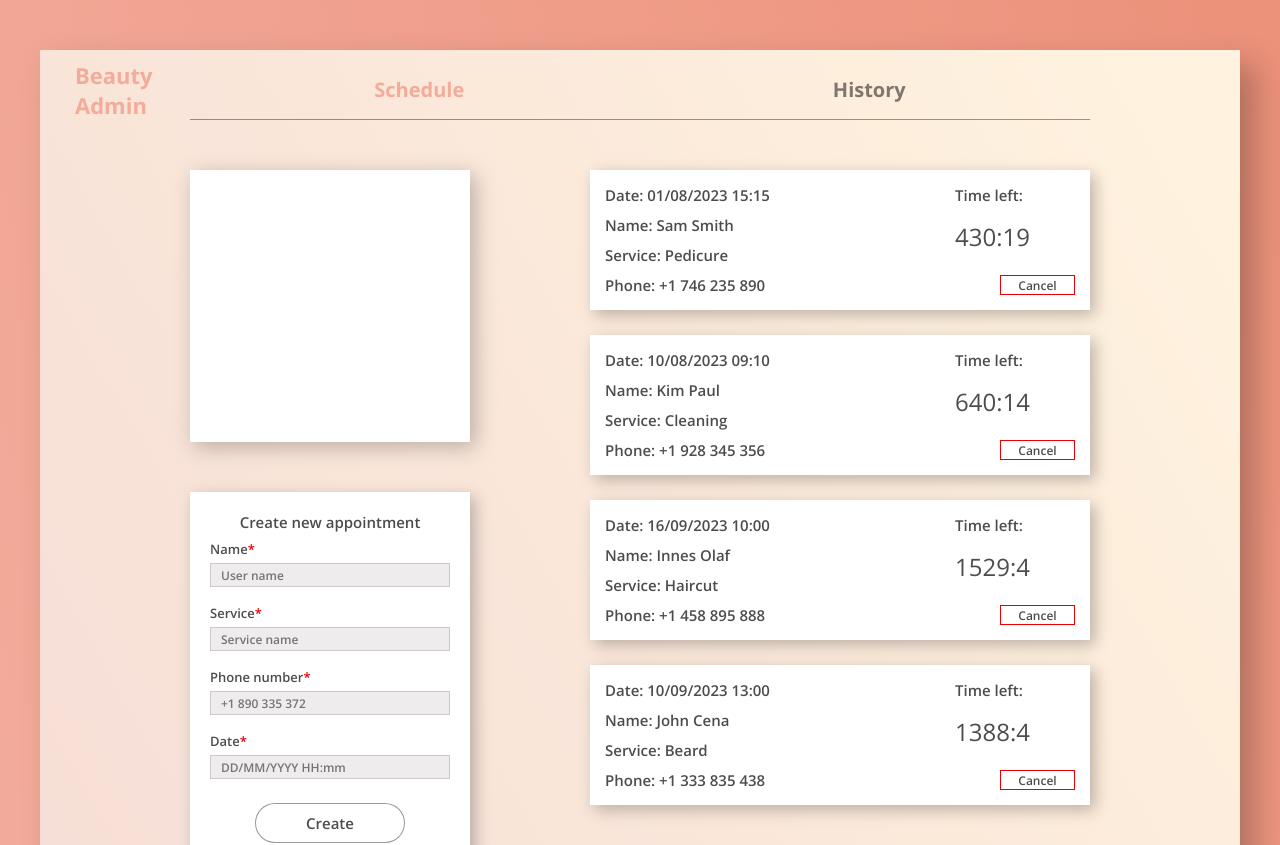
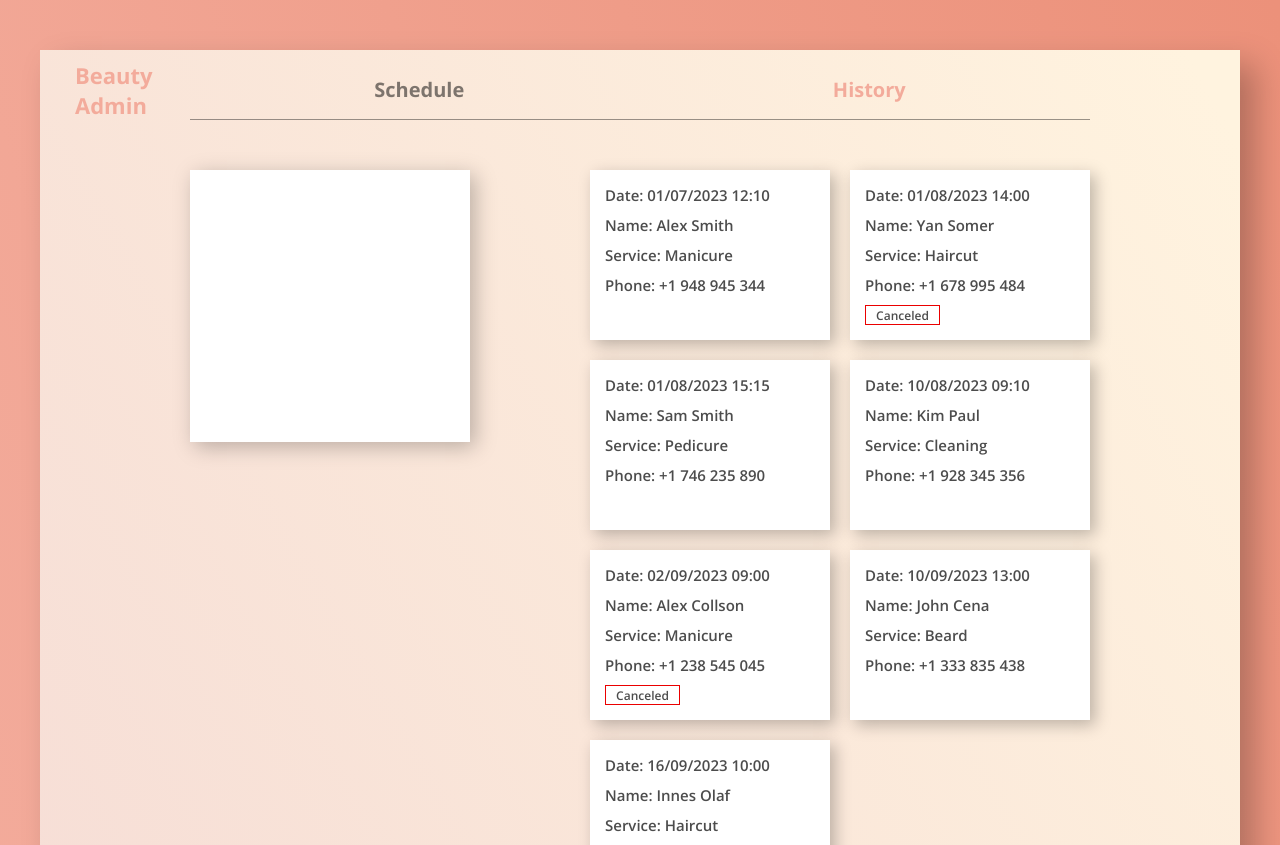
Before and after one commit to Sasha9805/beauty, a React (Create React App) app: page /history in a window 1280 px wide. Shown: the top 845 px of the page. Built offline with nearby package versions, Linux system fonts and the light colour scheme; data requests are answered from the project's data file.

Commit message:
Added routing and HistoryList

```diff
--- a/package.json
+++ b/package.json
@@ -16,6 +16,7 @@
 		"react": "^18.2.0",
 		"react-dom": "^18.2.0",
 		"react-hook-form": "^7.45.2",
+		"react-router-dom": "^6.14.2",
 		"react-scripts": "5.0.1",
 		"react-transition-group": "^4.4.5",
 		"typescript": "^4.9.5",
--- a/src/components/app/App.tsx
+++ b/src/components/app/App.tsx
@@ -1,20 +1,46 @@
+import { createBrowserRouter, RouterProvider, Outlet } from "react-router-dom";
+
 import Header from "../header/Header";
 import SchedulePage from "../../pages/schedule/SchedulePage";
-// import HistoryPage from "../../pages/history/HistoryPage";
-// import CancelModal from "../modal/CancelModal";
+import HistoryPage from "../../pages/history/HistoryPage";
+import PageNotFound from "../../pages/404/404";
 import AppointmentContextProvider from "../../context/appointments/AppointmentsContext";
 
 import "./app.scss";
 
+const router = createBrowserRouter([
+	{
+		path: "/",
+		element: <Root />,
+		errorElement: <PageNotFound />,
+		children: [
+			{
+				path: "/",
+				element: <SchedulePage />,
+			},
+			{
+				path: "/schedule",
+				element: <SchedulePage />,
+			},
+			{
+				path: "/history",
+				element: <HistoryPage />,
+			},
+		],
+	},
+]);
+
 function App() {
+	return <RouterProvider router={router} />;
+}
+
+function Root() {
 	return (
 		<main className="board">
 			<Header />
 			<AppointmentContextProvider>
-				<SchedulePage />
+				<Outlet />
 			</AppointmentContextProvider>
-			{/* <HistoryPage /> */}
-			{/* <CancelModal /> */}
 		</main>
 	);
 }
--- a/src/components/appointmentItem/AppointmentItem.tsx
+++ b/src/components/appointmentItem/AppointmentItem.tsx
@@ -5,7 +5,7 @@
 import "./appointmentItem.scss";
 
 type AppointmentProps = Optional<IAppointment, "canceled"> & {
-	openModal: (id: number) => void;
+	openModal?: (id: number) => void;
 	getActiveAppointments?: () => void;
 };
 
@@ -57,7 +57,7 @@
 				<span className="appointment__service">Service: {service}</span>
 				<span className="appointment__phone">Phone: {phone}</span>
 			</div>
-			{!canceled ? (
+			{!canceled && openModal ? (
 				<>
 					<div className="appointment__time">
 						<span>Time left:</span>
--- a/src/components/header/Header.tsx
+++ b/src/components/header/Header.tsx
@@ -1,20 +1,39 @@
+import { NavLink, Link, useLocation } from "react-router-dom";
 import "./header.scss";
 
 function Header() {
+	const location = useLocation();
+
 	return (
 		<header className="header">
-			<a href="/" className="logo">
+			<Link to="/" className="logo">
 				Beauty
 				<br />
 				Admin
-			</a>
+			</Link>
 			<nav>
 				<ul className="header__list">
-					<li className="header__link header__link_active">
-						<a href="/">Schedule</a>
+					<li className="header__link">
+						<NavLink
+							to="/schedule"
+							className={({ isActive }) =>
+								isActive || location.pathname === "/"
+									? "header__link_active"
+									: ""
+							}
+						>
+							Schedule
+						</NavLink>
 					</li>
 					<li className="header__link">
-						<a href="/">History</a>
+						<NavLink
+							to="/history"
+							className={({ isActive }) =>
+								isActive ? "header__link_active" : ""
+							}
+						>
+							History
+						</NavLink>
 					</li>
 				</ul>
 			</nav>
--- a/src/components/historyList/HistoryList.tsx
+++ b/src/components/historyList/HistoryList.tsx
@@ -1,14 +1,39 @@
+import { useEffect, useContext } from "react";
+import Spinner from "../spinner/Spinner";
+import Error from "../error/Error";
 import AppointmentItem from "../appointmentItem/AppointmentItem";
+import { AppointmentContext } from "../../context/appointments/AppointmentsContext";
 
 function HistoryList() {
+	const { getAppointments, appointmentLoadingStatus, allAppointments } =
+		useContext(AppointmentContext);
+
+	useEffect(() => {
+		getAppointments();
+	}, []);
+
+	if (appointmentLoadingStatus === "loading") {
+		return <Spinner />;
+	} else if (appointmentLoadingStatus === "error") {
+		return (
+			<>
+				<Error />
+				<button className="schedule__reload" onClick={getAppointments}>
+					Try it again
+				</button>
+			</>
+		);
+	}
+
+	const sortedAppointments = [...allAppointments].sort((item1, item2) =>
+		new Date(item1.date).getTime() > new Date(item2.date).getTime() ? 1 : -1
+	);
+
 	return (
 		<>
-			{/* <AppointmentItem />
-			<AppointmentItem />
-			<AppointmentItem />
-			<AppointmentItem />
-			<AppointmentItem />
-			<AppointmentItem /> */}
+			{sortedAppointments.map((item) => (
+				<AppointmentItem key={item.id} {...item} />
+			))}
 		</>
 	);
 }
--- /dev/null
+++ b/src/pages/404/404.scss
@@ -0,0 +1,12 @@
+.page-not-found {
+	margin-top: 50px;
+	h1 {
+		text-align: center;
+		margin-top: 20px;
+	}
+	button {
+		display: block;
+		margin: 20px auto 0;
+		padding: 5px 20px;
+	}
+}
--- /dev/null
+++ b/src/pages/404/404.tsx
@@ -0,0 +1,18 @@
+import { useNavigate } from "react-router-dom";
+import Error from "../../components/error/Error";
+
+import "./404.scss";
+
+const PageNotFound = () => {
+    const navigate = useNavigate();
+
+	return (
+		<div className="page-not-found">
+			<Error />
+			<h1>This page wasn't found</h1>
+			<button onClick={() => navigate(-1)}>Go one step back</button>
+		</div>
+	);
+};
+
+export default PageNotFound;
```
Also changed, not shown: 1 other file (tests, documents, lock files or other folders).
